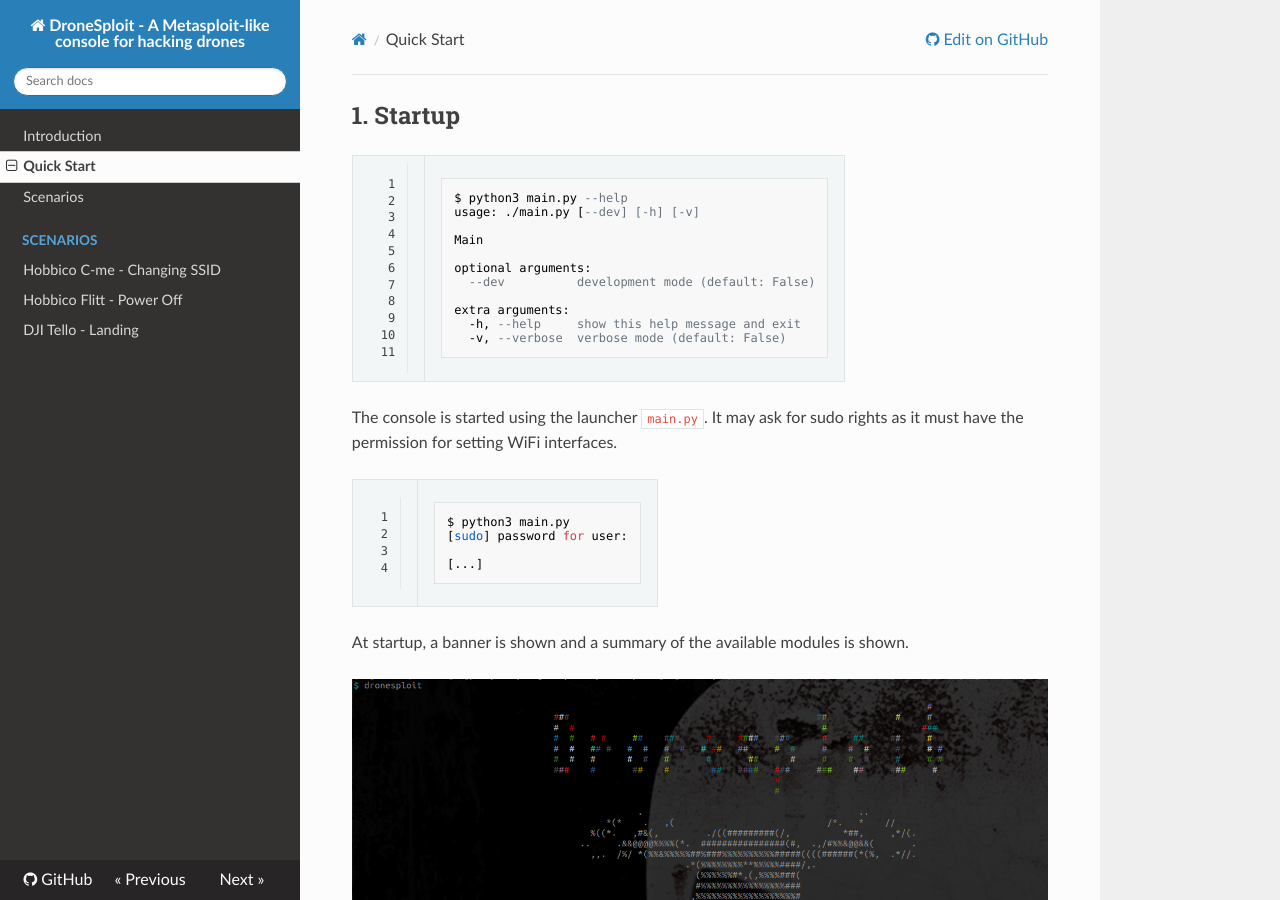
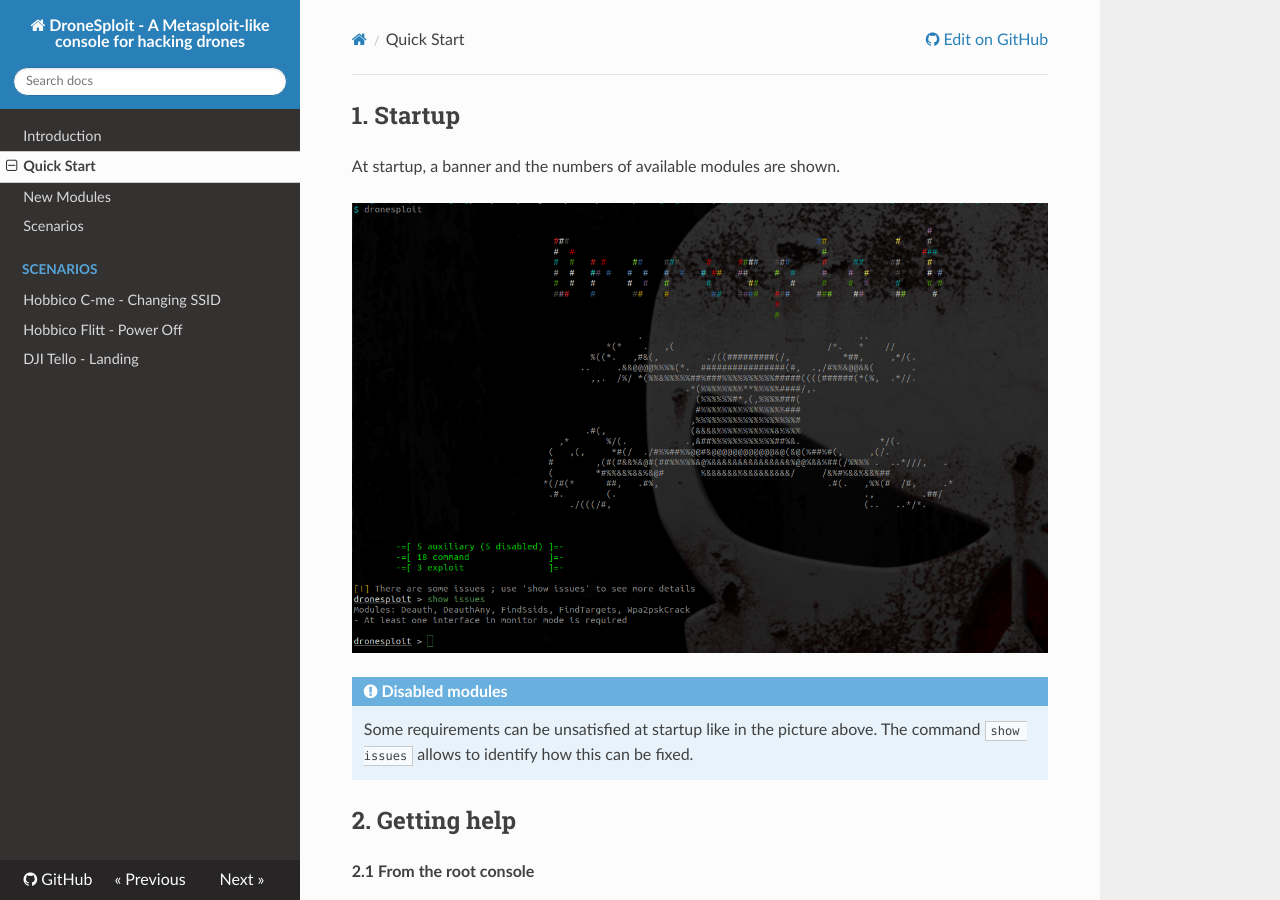
Before and after one commit to dhondta/dronesploit, an MkDocs documentation site: the page built from docs/quickstart.md, in a window 1280 px wide and 900 px high. Built offline with MkDocs 1.6.1, drawn with Linux system fonts in a browser that asks for light colours; nearby versions of some CDN libraries; old or Windows-style settings are respelled for this version of MkDocs; part of the change alters nothing that is shown; some of the changed text lies outside the part shown.

Commit message:
Improved documentation

````diff
--- /dev/null
+++ b/docs/newmodules.md
@@ -0,0 +1,45 @@
+## 1. Check for available modules
+
+First, check that what you're trying to achieve is not already implemented in an [existing module](https://github.com/dhondta/dronesploit/tree/master/dronesploit/_src/modules).
+
+## 2. Is it WiFi- or radio-controlled ?
+
+This will condition the machinery you will need to implement your new module.
+
+## 3. Check for available features
+
+This machinery is at the [root of the package](https://github.com/dhondta/dronesploit/tree/master/dronesploit). Its structure is logically made:
+
+- `drones`: this folder is for specific drone-related features
+- `radio`: this folder is reserved for radio features
+- `wifi`: this folder is reserved for WiFi features (connection, deauthentication, scanning)
+
+## 4. Prototype a script
+
+In order to integrate your work to DroneSploit, you will need to test it first. It is advised to script your interaction/attack on your drone and to test it before writing your module.
+
+Be sure to split what is speficic to:
+
+- The **technology**, i.e. WiFi or radio signals ; this is generic and could serve for various modules (e.g. [mixins](https://github.com/dhondta/dronesploit/blob/master/dronesploit/wifi/mixin.py)).
+- A particular **brand** of drone ; this could serve for multiple modules and this will go into the `drones` folder (e.g. [Hobbico](https://github.com/dhondta/dronesploit/blob/master/dronesploit/drones/hobbico.py)),
+- A **model** of drone (e.g. [C-Me](https://github.com/dhondta/dronesploit/blob/master/dronesploit/_src/modules/exploit/hobbico/cme.py)).
+
+This way, the integration will be straightforward and you will avoid losses of time and reinventing the wheel.
+
+## 5. Contribute to DroneSploit
+
+From this point, the different parts of the prototype script can now be integrated into DroneSploit.
+
+- **Technology**: This part is to put in `radio`, `wifi`, ... depending on what is already implemented or what could be modified/improved. For WiFi, be sure to include a [regular expression in the drone filter](https://github.com/dhondta/dronesploit/blob/master/dronesploit/wifi/drone.py), that is, in the `DRONE_REGEX` constant. Note that, if technology-specific modules are worth adding, these can be put into the [`auxiliary` category folder](https://github.com/dhondta/dronesploit/tree/master/dronesploit/_src/modules/auxiliary/) (e.g. [`auxiliary/wifi/wpa2psk_crack`](https://github.com/dhondta/dronesploit/blob/master/dronesploit/_src/modules/auxiliary/wifi/crack.py)).
+- **Brand**: This part typically contains proxy `Module`-inherited classes (see example in [`hobbico.py`](https://github.com/dhondta/dronesploit/blob/master/dronesploit/drones/hobbico.py)) to be added to the existing or created into a new brand-named subpackage.
+- **Model**: This part will be split by module or by group of related modules in files under the [`_src` folder](https://github.com/dhondta/dronesploit/tree/master/dronesploit/_src).
+
+!!! note "Use of `Module` class attributes"
+
+    When writing modules, the following class attributes can be used (see [this example](https://github.com/dhondta/dronesploit/blob/master/dronesploit/_src/modules/auxiliary/wifi/crack.py)):
+
+    - `config`: for adding module configuration options
+    - `path`: for setting the path to the module from within the CLI (e.g. the source file could be `commands/my-drone/model` with a module named `MyFirstModule` ; without `path` set, it would give `commands/my-drone/model/my_first_module`, but the path can be overriden to get for instance `commands/others/my_first_module` by setting `path="commands/others"`)
+    - `requirements`: this dictionary allows to set requirements that will prevent the module from being used if some are not met (multiple keys can be used to set lists of granular requirements, i.e. `python` for checking that a Python package is installed, or `system` for checking that a CLI tool exists)
+
+    Be sure to define enough requirements.
--- a/docs/quickstart.md
+++ b/docs/quickstart.md
@@ -1,29 +1,6 @@
 ## 1. Startup
 
-```bash
-$ python3 main.py --help
-usage: ./main.py [--dev] [-h] [-v]
-
-Main
-
-optional arguments:
-  --dev          development mode (default: False)
-
-extra arguments:
-  -h, --help     show this help message and exit
-  -v, --verbose  verbose mode (default: False)
-```
-
-The console is started using the launcher `main.py`. It may ask for sudo rights as it must have the permission for setting WiFi interfaces.
-
-```bash
-$ python3 main.py
-[sudo] password for user:
-
-[...]
-```
-
-At startup, a banner is shown and a summary of the available modules is shown.
+At startup, a banner and the numbers of available modules are shown.
 
 ![](img/dronesploit.png "DroneSploit startup screen")
 
@@ -90,7 +67,6 @@ Now being into the context of a module, we now see the general commands again bu
 
 <br>
 
-
 ## 3. Listing available modules
 
 This can be achieved by executing the following command :
@@ -120,6 +96,10 @@ The `scan` command allows to quickly scan for targets (and requires a WiFi inter
 The `targets` command then allows to list the discovered targets and their characteristics.
 
 ![](img/targets-list.png "Displaying the list of targets")
+
+!!! warning "Scanning"
+
+    For WiFi drones, the `scan` command only searches for drone targets based on regular expressions, meaning that the matching SSID's are those which are handled by the [related filter](https://github.com/dhondta/dronesploit/blob/master/dronesploit/wifi/drone.py). Any other SSID is ignored, so do not be scared if you see no result and there is no drone turned on in the vicinity ; this is normal.
 
 !!! note "Targets expiration"
 
--- a/mkdocs.yml
+++ b/mkdocs.yml
@@ -5,6 +5,7 @@ docs_dir: docs
 pages:
   - Introduction: index.md
   - 'Quick Start': quickstart.md
+  - 'New Modules': newmodules.md
   - Scenarios: scenario.md
   - Scenarios:
     - 'Hobbico C-me - Changing SSID': scenarios/hobbico-cme.md
````
